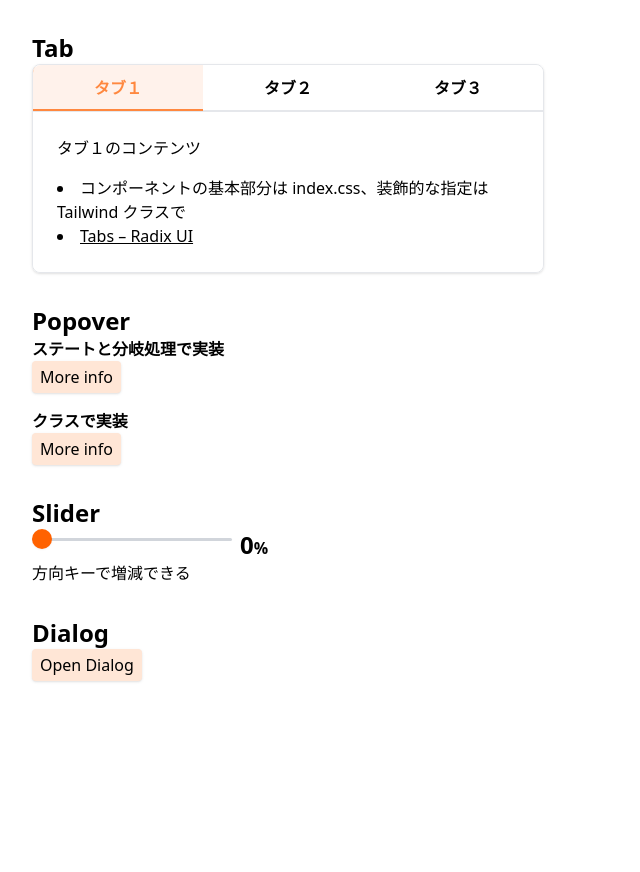
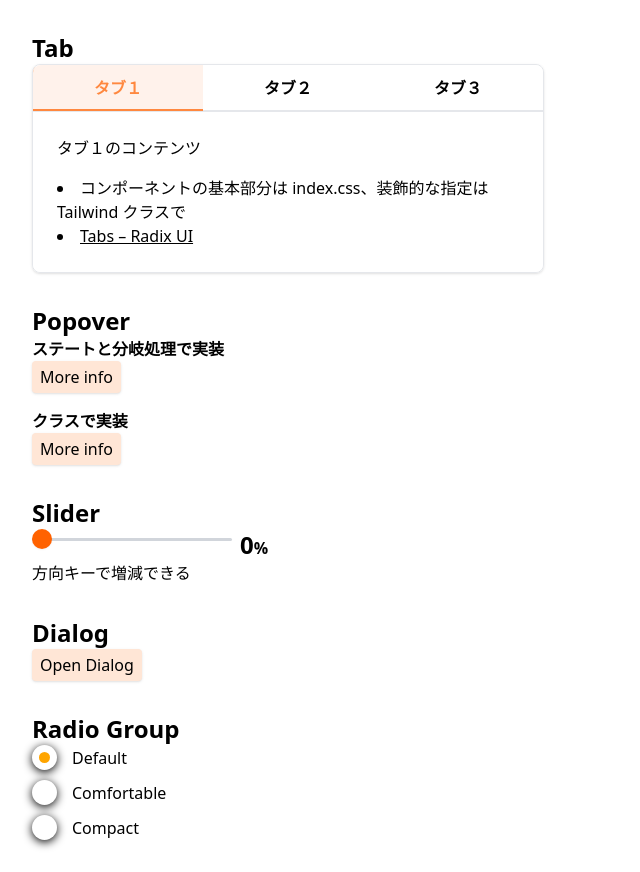
Before and after one commit to takunagai/sample-radix, a React (Vite) app: page / in a window 1280 px wide. Shown: the whole page, without its empty margins (0-640 px from the left). Before the commit the page ends 800 px from the top, so only its background shows below. Built offline with nearby package versions, Linux system fonts and the light colour scheme.

Commit message:
Radix Primitives の RadioGroup の実装

```diff
--- a/package.json
+++ b/package.json
@@ -11,6 +11,7 @@
   "dependencies": {
     "@radix-ui/react-dialog": "^1.0.2",
     "@radix-ui/react-popover": "1.0.3",
+    "@radix-ui/react-radio-group": "^1.1.1",
     "@radix-ui/react-slider": "1.1.0",
     "@radix-ui/react-tabs": "^1.0.2",
     "react": "^18.2.0",
--- a/src/App.tsx
+++ b/src/App.tsx
@@ -3,6 +3,7 @@ import * as Popover from '@radix-ui/react-popover'
 import * as Slider from '@radix-ui/react-slider'
 import * as Tabs from '@radix-ui/react-tabs'
 import Dialog from './components/Dialog'
+import RadioGroupDemo from './components/RadioGroup'
 import './index.css'
 
 const App = () => {
@@ -131,6 +132,11 @@ const App = () => {
         <h2 className='text-2xl font-bold'>Dialog</h2>
         <Dialog />
       </section>
+
+      <section>
+        <h2 className='text-2xl font-bold'>Radio Group</h2>
+        <RadioGroupDemo />
+      </section>
     </div>
   )
 }
--- /dev/null
+++ b/src/components/RadioGroup.tsx
@@ -0,0 +1,34 @@
+import * as RadioGroup from '@radix-ui/react-radio-group'
+
+const RadioGroupDemo = () => (
+  <form>
+    <RadioGroup.Root className='RadioGroupRoot' defaultValue='default' aria-label='View density'>
+      <div style={{ display: 'flex', alignItems: 'center' }}>
+        <RadioGroup.Item className='RadioGroupItem' value='default' id='r1'>
+          <RadioGroup.Indicator className='RadioGroupIndicator' />
+        </RadioGroup.Item>
+        <label className='Label' htmlFor='r1'>
+          Default
+        </label>
+      </div>
+      <div style={{ display: 'flex', alignItems: 'center' }}>
+        <RadioGroup.Item className='RadioGroupItem' value='comfortable' id='r2'>
+          <RadioGroup.Indicator className='RadioGroupIndicator' />
+        </RadioGroup.Item>
+        <label className='Label' htmlFor='r2'>
+          Comfortable
+        </label>
+      </div>
+      <div style={{ display: 'flex', alignItems: 'center' }}>
+        <RadioGroup.Item className='RadioGroupItem' value='compact' id='r3'>
+          <RadioGroup.Indicator className='RadioGroupIndicator' />
+        </RadioGroup.Item>
+        <label className='Label' htmlFor='r3'>
+          Compact
+        </label>
+      </div>
+    </RadioGroup.Root>
+  </form>
+)
+
+export default RadioGroupDemo
--- a/src/index.css
+++ b/src/index.css
@@ -75,3 +75,48 @@
     }
   }
 }
+
+/**
+ * Radio Group
+ */
+.RadioGroupRoot {
+  display: flex;
+  flex-direction: column;
+  gap: 10px;
+}
+
+.RadioGroupItem {
+  background-color: white;
+  width: 25px;
+  height: 25px;
+  border-radius: 100%;
+  box-shadow: 0 2px 10px black;
+}
+.RadioGroupItem:hover {
+  background-color: orange;
+}
+.RadioGroupItem:focus {
+  box-shadow: 0 0 0 2px black;
+}
+
+.RadioGroupIndicator {
+  display: flex;
+  align-items: center;
+  justify-content: center;
+  width: 100%;
+  height: 100%;
+  position: relative;
+}
+.RadioGroupIndicator::after {
+  content: '';
+  display: block;
+  width: 11px;
+  height: 11px;
+  border-radius: 50%;
+  background-color: orange;
+}
+
+.Label {
+  line-height: 1;
+  padding-left: 15px;
+}
```
Also changed, not shown: 1 other file (tests, documents, lock files or other folders).
